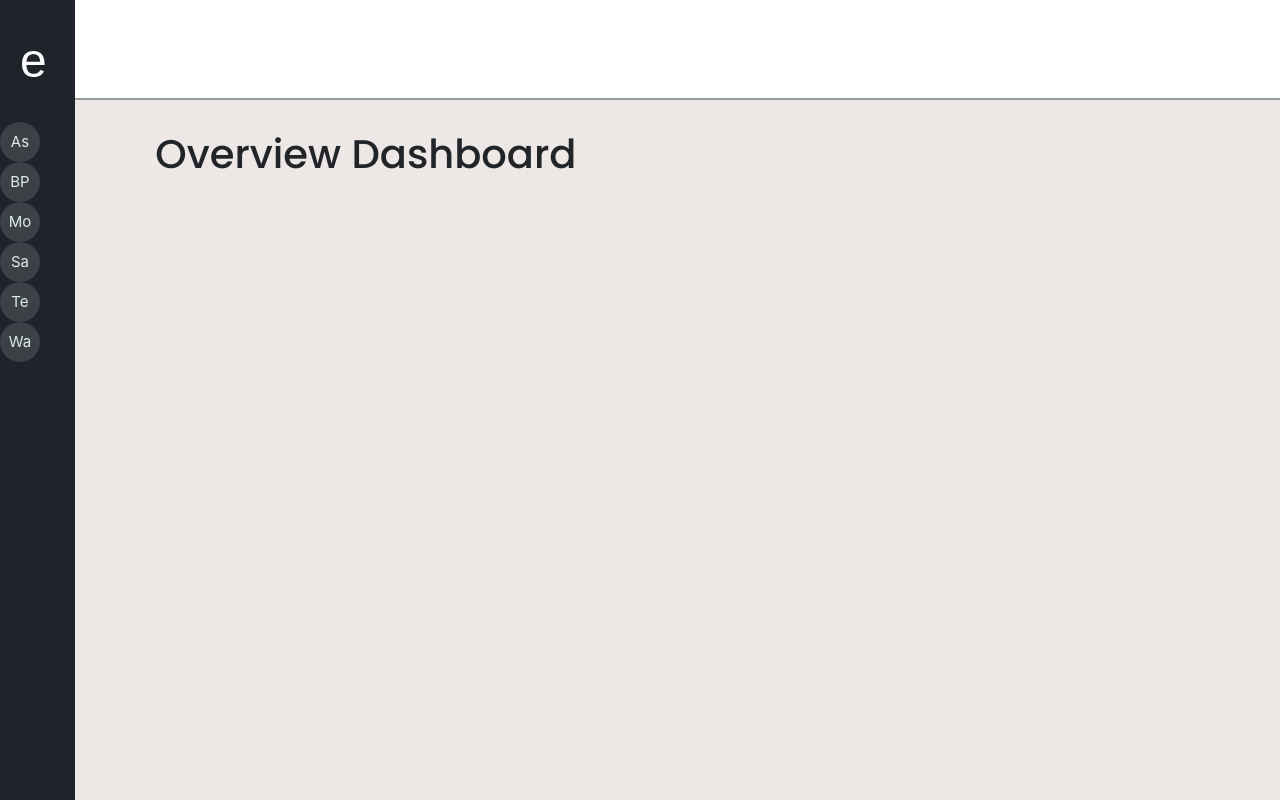
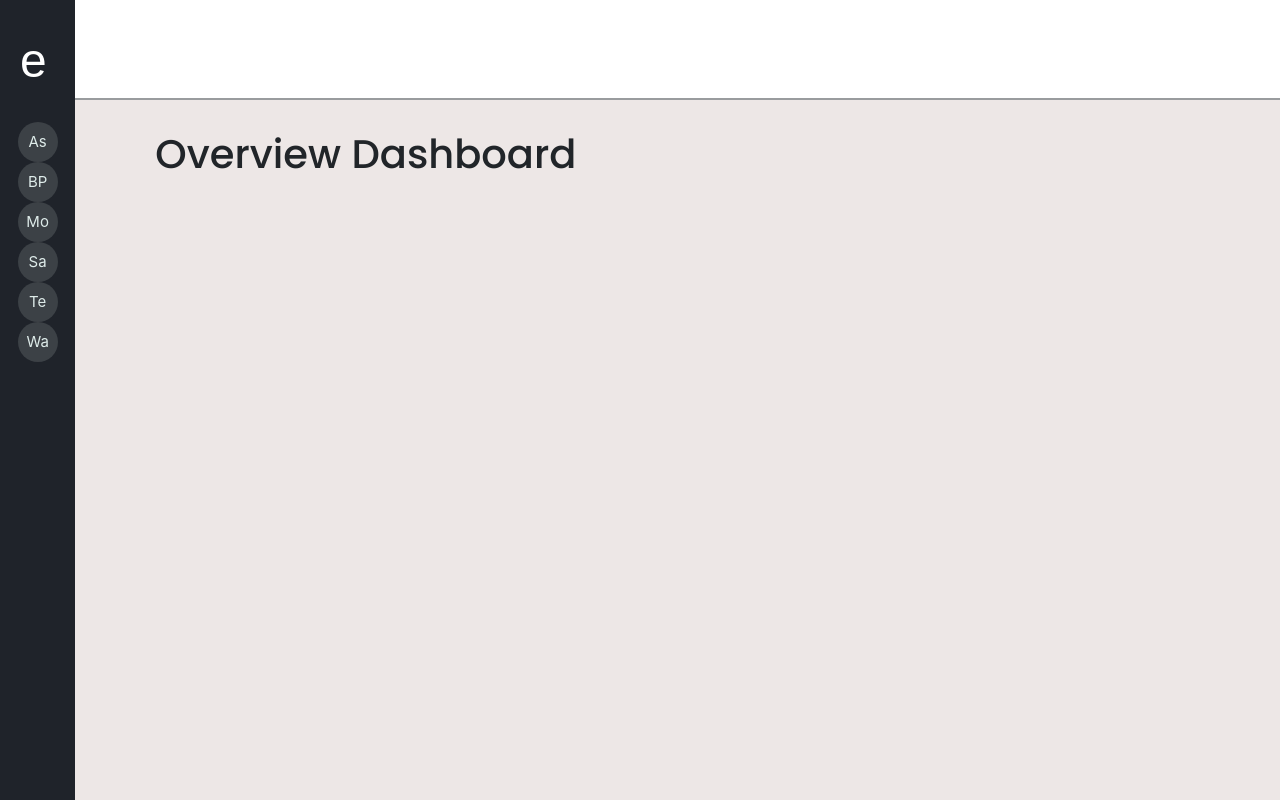
Before and after one commit to AKP-13/elmSidebar, a React (Create React App) app: page /overview in a window 1280 px wide. Built offline with nearby package versions, Linux system fonts and the light colour scheme; a web font is replaced by a local one.

Commit message:
Style client alignments in sidebar

```diff
--- a/src/styles/navbar.css
+++ b/src/styles/navbar.css
@@ -8,10 +8,12 @@
     color: #deebe9;
     text-align: left;
     transition: 0.4s;
+    display: flex;
+    justify-content: space-between;
 }
 
 .nav a {
-    font-size: 1.8rem;
+    font-size: 1.5rem;
     align-self: center;
 }
 
@@ -19,6 +21,7 @@
     width: 250px;
     transition: 0.4s;
     text-align: left;
+    align-content: flex-start;
 }
 
 .navbar-brand {
@@ -27,6 +30,12 @@
     text-align: center;
     font-size: 3rem;
     font-family: "Sulphur Point", sans-serif;
+}
+
+#clientLinks a,
+#settingsLink a {
+    display: block;
+    text-align: center;
 }
 
 .nav .activeLink {
@@ -46,7 +55,7 @@
     color: #deebe9;
     text-align: center;
     background: #3c4146;
-    margin: 0;
+    margin: 0 auto;
 }
 
 .activeLink .circle {
```
